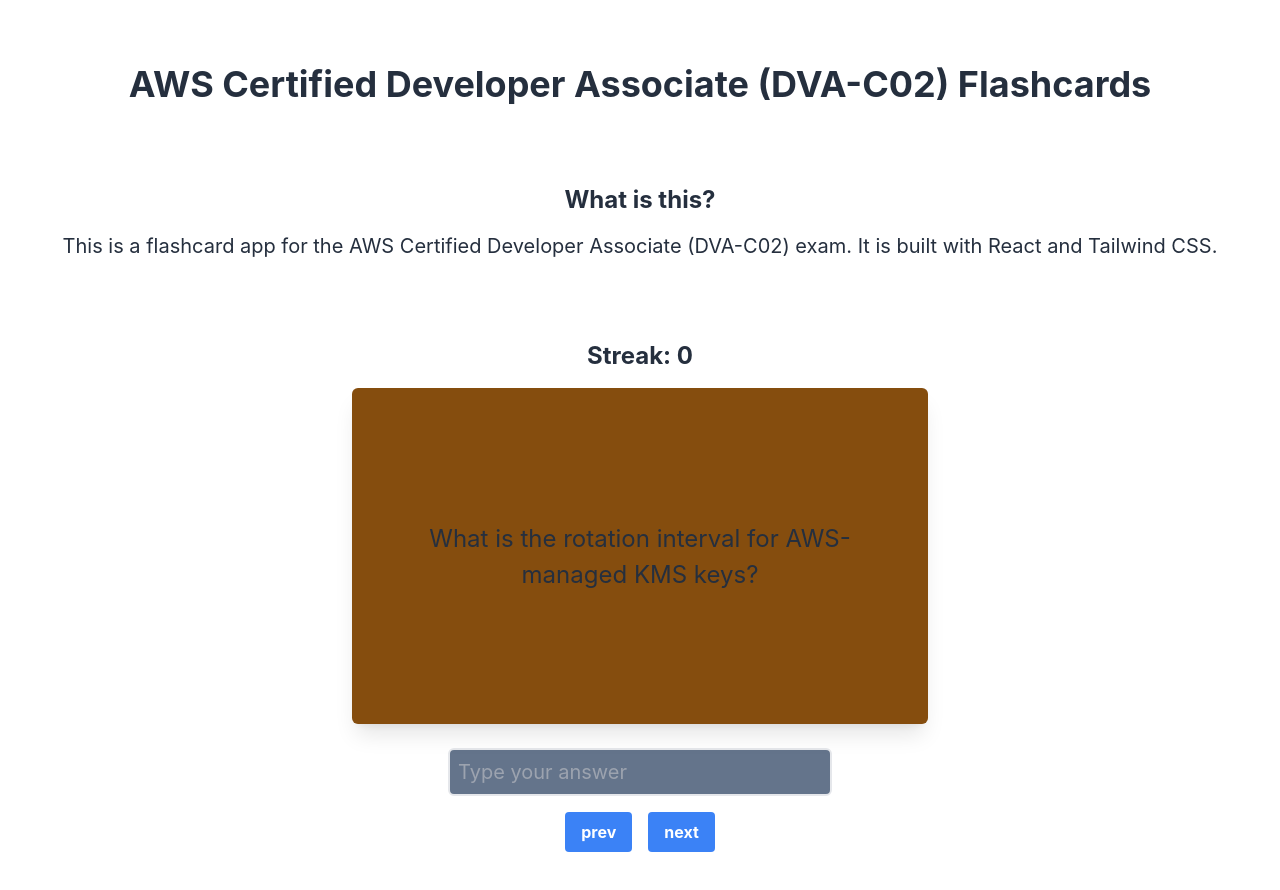
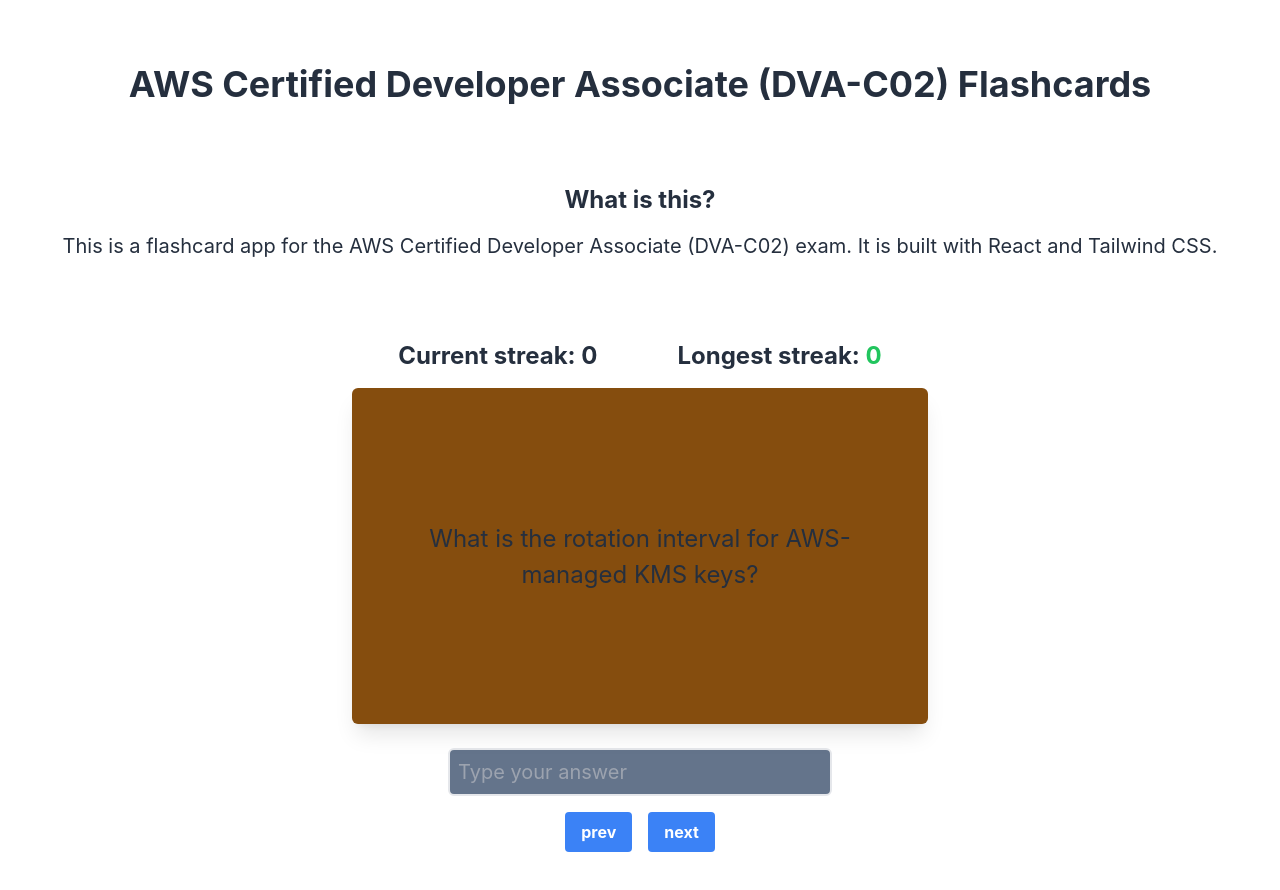
Before and after one commit to gerjunior/flashcards, a React (Vite) app: page / in a window 1280 px wide. Shown: the top 890 px of the page. Built offline with nearby package versions, Linux system fonts and the light colour scheme.

Commit message:
feat: store longest streak

```diff
--- a/src/pages/Main.tsx
+++ b/src/pages/Main.tsx
@@ -4,6 +4,7 @@
 import { CardFlip } from '../components/CardFlip/CardFlip';
 import { cards } from '../data/source';
 import { Input } from "../components/Input/Input.tsx";
+import { getLongestStreak } from "../utils/localStorage.ts";
 
 export const Main = () => {
   const [currentCard, setCurrentCard] = useState(0);
@@ -12,10 +13,12 @@
   const [input, setInput] = useState('');
   const [isCorrect, setIsCorrect] = useState<boolean | null>(null)
   const [streak, setStreak] = useState(0)
+  const [longestStreak, _setLongestStreak] = useState(getLongestStreak())
 
-  const handleClickCard = () => {
-    setIsFlipped(!isFlipped);
-  };
+  const setLongestStreak = (streak: number) => {
+    _setLongestStreak(streak)
+    localStorage.setItem('longestStreak', streak.toString())
+  }
 
   const clearCard = () => {
     setIsCorrect(null)
@@ -26,6 +29,10 @@
       setShouldAnimate(true);
     }, 1);
   }
+
+  const handleClickCard = () => {
+    setIsFlipped(!isFlipped);
+  };
 
   const handleClickNext = () => {
     clearCard()
@@ -60,6 +67,9 @@
     if (fuzzyMatch > 0.8) {
       setIsCorrect(true)
       setStreak(streak + 1)
+      if (streak + 1 > longestStreak) {
+        setLongestStreak(streak + 1)
+      }
       return
     }
 
@@ -86,10 +96,14 @@
           Tailwind CSS.
         </p>
       </div>
-      <div>
+      <div className="flex justify-center">
+        <p className="text-2xl font-bold mb-4 mr-20">
+          Current streak: <span
+          className={ `text-2xl font-bold text-${ streakColor }-500 ` }>{ streak }</span>
+        </p>
         <p className="text-2xl font-bold mb-4">
-          Streak: <span
-          className={ `text-2xl font-bold text-${streakColor}-500 `}>{ streak }</span>
+          Longest streak: <span
+          className={ `text-2xl font-bold text-green-500 ` }>{ longestStreak }</span>
         </p>
       </div>
       <div className="flex flex-col justify-center items-center mt-10">
--- /dev/null
+++ b/src/utils/localStorage.ts
@@ -0,0 +1,7 @@
+export const getLongestStreak = () => {
+  const longestStreak = localStorage.getItem('longestStreak')
+  if (longestStreak === null) {
+    return 0
+  }
+  return parseInt(longestStreak)
+}
```
